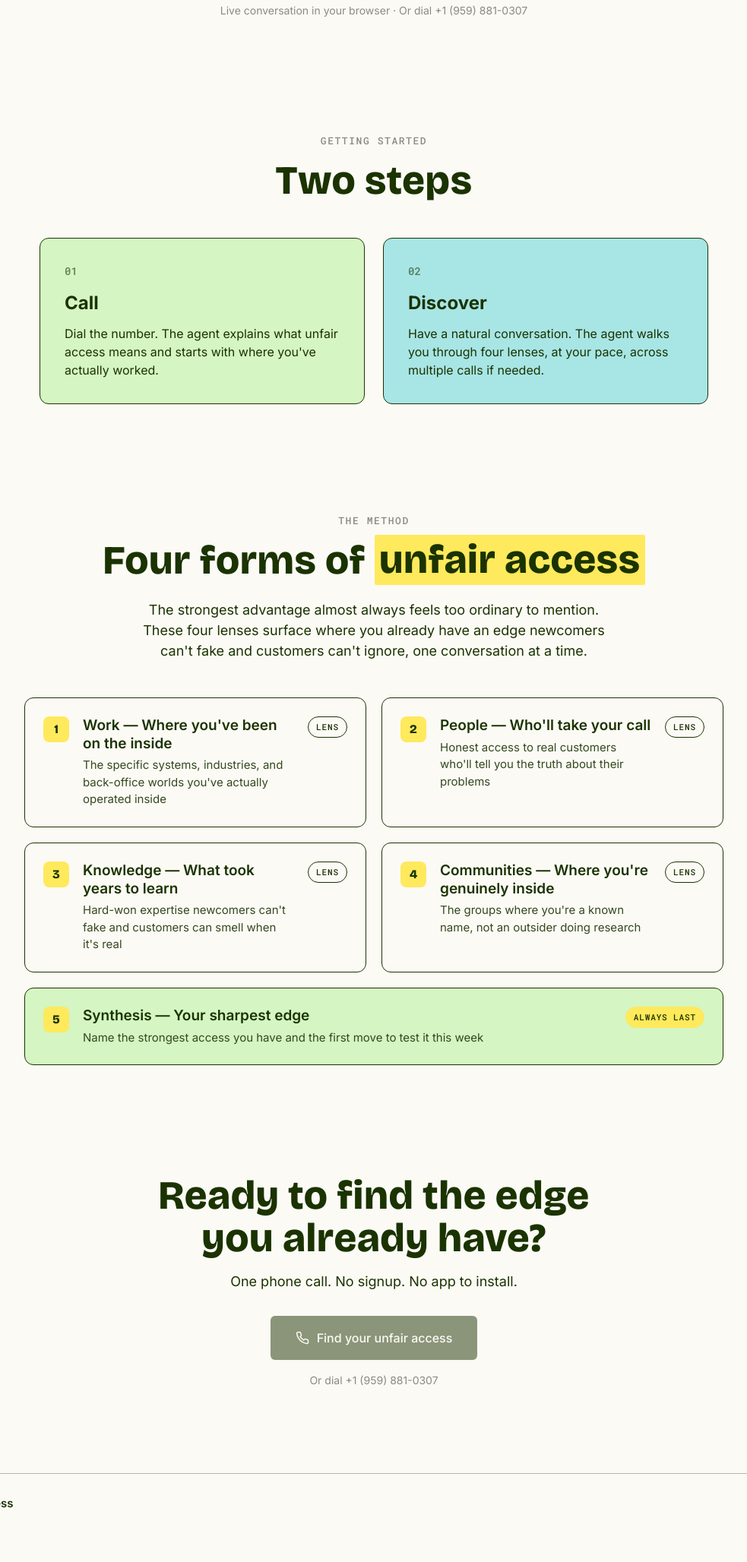
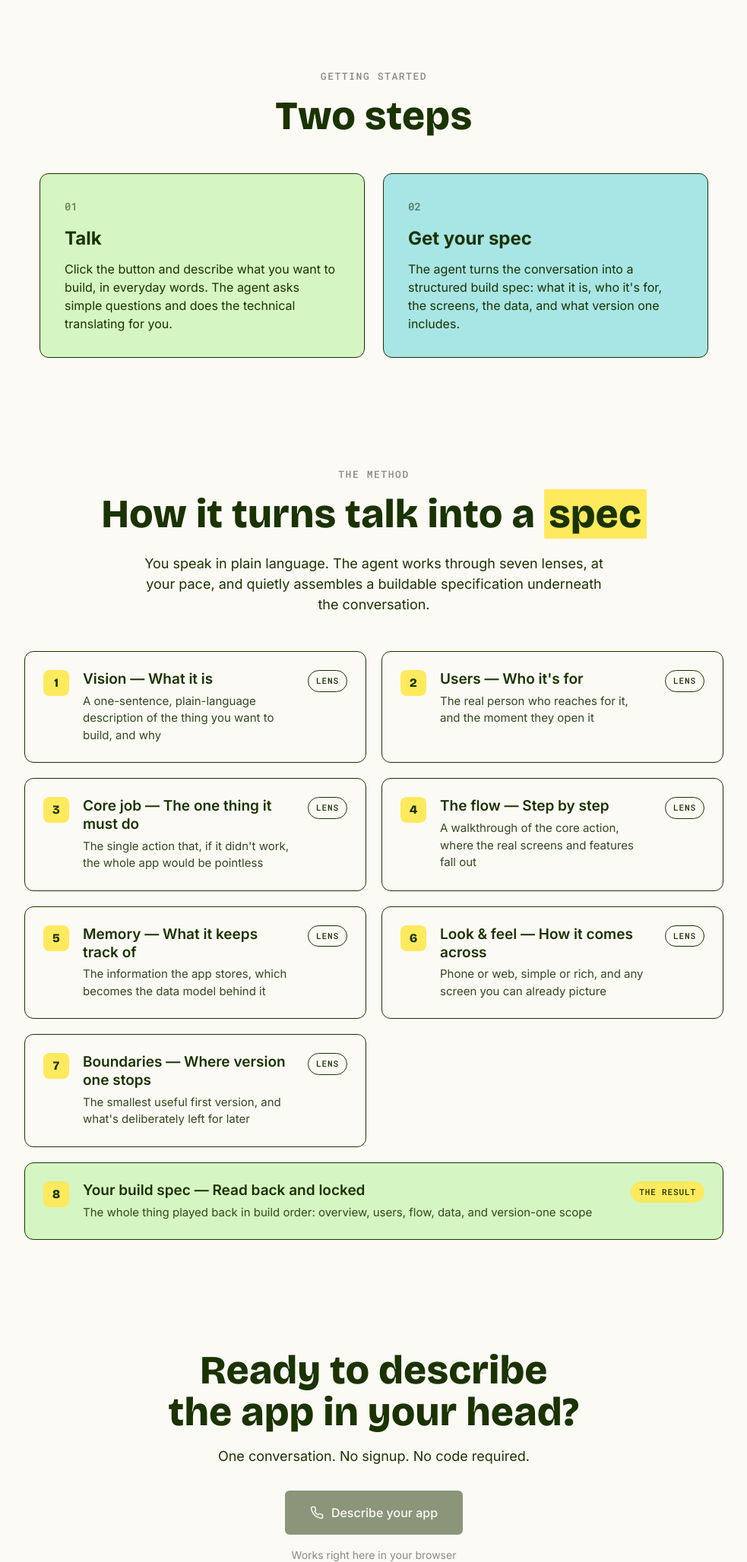
Before and after one commit to ianpilon/blueprint-voice-agent, a website: page docs/index.html in a window 1280 px wide. Shown: the part 744-2800 px from the top of the page at 76% size, without its empty margins (148-1131 px from the left). Before the commit the page ends 2763 px from the top, so only its background shows below. Drawn offline with nearby package versions, Linux system fonts and the light colour scheme.

Commit message:
Rebrand web voice demo to Blueprint, point at blueprint.voiceclaw.ca
Repurposes the existing landing page (design system unchanged) for the
spec-writer agent: new copy, the seven spec lenses, web-call-only (no
phone number), and ASSISTANT_API → blueprint.voiceclaw.ca. The page fetches
the transient assistant from the server and starts a browser voice call
via the Vapi Web SDK public key.

Co-Authored-By: Claude Opus 4.8 (1M context) <noreply@anthropic.com>

```diff
--- a/docs/index.html
+++ b/docs/index.html
@@ -3,8 +3,8 @@
 <head>
   <meta charset="UTF-8">
   <meta name="viewport" content="width=device-width, initial-scale=1.0">
-  <title>Unfair Access — Find the Advantage You Already Have</title>
-  <meta name="description" content="Unfair Access is a voice agent that helps would-be founders find where they already have an edge most founders would spend months and a lot of credibility to get. Call now to try it.">
+  <title>Blueprint — Describe Your App, Get a Build Spec</title>
+  <meta name="description" content="Blueprint is a voice agent that interviews you about the app you want, in plain language, and turns the conversation into a clear specification a developer or a coding AI can build from. No code knowledge needed.">
   <link rel="preconnect" href="https://fonts.googleapis.com">
   <link rel="preconnect" href="https://fonts.gstatic.com" crossorigin>
   <link href="https://fonts.googleapis.com/css2?family=Bricolage+Grotesque:opsz,wght@12..96,700;12..96,800&family=Inter:wght@300;400;500;600;700&family=Roboto+Mono:wght@400;500&display=swap" rel="stylesheet">
@@ -401,8 +401,8 @@
   <nav>
     <div class="bar">
       <div class="logo">
-        <span class="logo-mark">UA</span>
-        <span class="logo-word">Unfair Access</span>
+        <span class="logo-mark">BP</span>
+        <span class="logo-word">Blueprint</span>
       </div>
       <a href="#" class="btn btn-outline" data-call-btn data-idle-label="Call Now"><span data-call-label>Call Now</span></a>
     </div>
@@ -413,15 +413,15 @@
       <div class="hero-inner reveal">
         <p class="badge">
           <svg viewBox="0 0 24 24" fill="none" stroke="currentColor" stroke-width="2" stroke-linecap="round" stroke-linejoin="round"><path d="M12 2v4M12 18v4M4.9 4.9l2.8 2.8M16.3 16.3l2.8 2.8M2 12h4M18 12h4M4.9 19.1l2.8-2.8M16.3 7.7l2.8-2.8"/></svg>
-          Voice-powered for would-be founders
+          Voice-powered app planning
         </p>
-        <h1>Find the <span class="hl">unfair access</span><br>you already have</h1>
-        <p class="hero-lead">A voice agent that helps you surface the edge you're sitting on. The people, places, and hard-won knowledge most founders would spend months and a lot of credibility to get. One phone call is all it takes.</p>
-        <a href="#" class="btn btn-primary" data-call-btn data-idle-label="Find your unfair access">
+        <h1>Describe your app.<br>Get a <span class="hl">build spec</span>.</h1>
+        <p class="hero-lead">A voice agent that talks through the app you want, in plain words, and turns the conversation into a clear specification a developer or a coding AI can build from. You don't need to know a thing about code. That's its job.</p>
+        <a href="#" class="btn btn-primary" data-call-btn data-idle-label="Describe your app">
           <svg viewBox="0 0 24 24" fill="none" stroke="currentColor" stroke-width="2" stroke-linecap="round" stroke-linejoin="round"><path d="M22 16.92v3a2 2 0 0 1-2.18 2 19.79 19.79 0 0 1-8.63-3.07 19.5 19.5 0 0 1-6-6 19.79 19.79 0 0 1-3.07-8.67A2 2 0 0 1 4.11 2h3a2 2 0 0 1 2 1.72c.127.96.361 1.903.7 2.81a2 2 0 0 1-.45 2.11L8.09 9.91a16 16 0 0 0 6 6l1.27-1.27a2 2 0 0 1 2.11-.45c.907.339 1.85.573 2.81.7A2 2 0 0 1 22 16.92z"/></svg>
-          <span data-call-label>Find your unfair access</span>
+          <span data-call-label>Describe your app</span>
         </a>
-        <p class="hero-aside" data-call-status>Live conversation in your browser &middot; Or dial +1 (959) 881-0307</p>
+        <p class="hero-aside" data-call-status>Live voice conversation in your browser &middot; No signup</p>
         <button type="button" class="download-transcript" data-download-transcript>
           <svg viewBox="0 0 24 24" fill="none" stroke="currentColor" stroke-width="2" stroke-linecap="round" stroke-linejoin="round"><path d="M21 15v4a2 2 0 0 1-2 2H5a2 2 0 0 1-2-2v-4"/><polyline points="7 10 12 15 17 10"/><line x1="12" y1="15" x2="12" y2="3"/></svg>
           Download transcript
@@ -439,13 +439,13 @@
       <div class="steps">
         <div class="step mint reveal">
           <div class="step-num">01</div>
-          <h3>Call</h3>
-          <p>Dial the number. The agent explains what unfair access means and starts with where you've actually worked.</p>
+          <h3>Talk</h3>
+          <p>Click the button and describe what you want to build, in everyday words. The agent asks simple questions and does the technical translating for you.</p>
         </div>
         <div class="step teal reveal">
           <div class="step-num">02</div>
-          <h3>Discover</h3>
-          <p>Have a natural conversation. The agent walks you through four lenses, at your pace, across multiple calls if needed.</p>
+          <h3>Get your spec</h3>
+          <p>The agent turns the conversation into a structured build spec: what it is, who it's for, the screens, the data, and what version one includes.</p>
         </div>
       </div>
     </div>
@@ -455,49 +455,73 @@
     <div class="wrap">
       <div class="sec-head reveal">
         <span class="kicker">The method</span>
-        <h2>Four forms of <span class="hl">unfair access</span></h2>
+        <h2>How it turns talk into a <span class="hl">spec</span></h2>
       </div>
-      <p class="framework-intro reveal">The strongest advantage almost always feels too ordinary to mention. These four lenses surface where you already have an edge newcomers can't fake and customers can't ignore, one conversation at a time.</p>
+      <p class="framework-intro reveal">You speak in plain language. The agent works through seven lenses, at your pace, and quietly assembles a buildable specification underneath the conversation.</p>
       <div class="tiers">
         <div class="tier reveal">
           <span class="tier-num">1</span>
           <div class="tier-body">
-            <h4>Work &mdash; Where you've been on the inside</h4>
-            <p>The specific systems, industries, and back-office worlds you've actually operated inside</p>
+            <h4>Vision &mdash; What it is</h4>
+            <p>A one-sentence, plain-language description of the thing you want to build, and why</p>
           </div>
           <span class="tier-tag">Lens</span>
         </div>
         <div class="tier reveal">
           <span class="tier-num">2</span>
           <div class="tier-body">
-            <h4>People &mdash; Who'll take your call</h4>
-            <p>Honest access to real customers who'll tell you the truth about their problems</p>
+            <h4>Users &mdash; Who it's for</h4>
+            <p>The real person who reaches for it, and the moment they open it</p>
           </div>
           <span class="tier-tag">Lens</span>
         </div>
         <div class="tier reveal">
           <span class="tier-num">3</span>
           <div class="tier-body">
-            <h4>Knowledge &mdash; What took years to learn</h4>
-            <p>Hard-won expertise newcomers can't fake and customers can smell when it's real</p>
+            <h4>Core job &mdash; The one thing it must do</h4>
+            <p>The single action that, if it didn't work, the whole app would be pointless</p>
           </div>
           <span class="tier-tag">Lens</span>
         </div>
         <div class="tier reveal">
           <span class="tier-num">4</span>
           <div class="tier-body">
-            <h4>Communities &mdash; Where you're genuinely inside</h4>
-            <p>The groups where you're a known name, not an outsider doing research</p>
+            <h4>The flow &mdash; Step by step</h4>
+            <p>A walkthrough of the core action, where the real screens and features fall out</p>
+          </div>
+          <span class="tier-tag">Lens</span>
+        </div>
+        <div class="tier reveal">
+          <span class="tier-num">5</span>
+          <div class="tier-body">
+            <h4>Memory &mdash; What it keeps track of</h4>
+            <p>The information the app stores, which becomes the data model behind it</p>
+          </div>
+          <span class="tier-tag">Lens</span>
+        </div>
+        <div class="tier reveal">
+          <span class="tier-num">6</span>
+          <div class="tier-body">
+            <h4>Look &amp; feel &mdash; How it comes across</h4>
+            <p>Phone or web, simple or rich, and any screen you can already picture</p>
+          </div>
+          <span class="tier-tag">Lens</span>
+        </div>
+        <div class="tier reveal">
+          <span class="tier-num">7</span>
+          <div class="tier-body">
+            <h4>Boundaries &mdash; Where version one stops</h4>
+            <p>The smallest useful first version, and what's deliberately left for later</p>
           </div>
           <span class="tier-tag">Lens</span>
         </div>
         <div class="tier synthesis reveal">
-          <span class="tier-num">5</span>
+          <span class="tier-num">8</span>
           <div class="tier-body">
-            <h4>Synthesis &mdash; Your sharpest edge</h4>
-            <p>Name the strongest access you have and the first move to test it this week</p>
+            <h4>Your build spec &mdash; Read back and locked</h4>
+            <p>The whole thing played back in build order: overview, users, flow, data, and version-one scope</p>
           </div>
-          <span class="tier-tag synthesis">Always last</span>
+          <span class="tier-tag synthesis">The result</span>
         </div>
       </div>
     </div>
@@ -506,21 +530,21 @@
   <section class="block cta">
     <div class="wrap">
       <div class="cta-inner reveal">
-        <h2>Ready to find the edge<br>you already have?</h2>
-        <p class="cta-sub">One phone call. No signup. No app to install.</p>
-        <a href="#" class="btn btn-primary" data-call-btn data-idle-label="Find your unfair access">
+        <h2>Ready to describe<br>the app in your head?</h2>
+        <p class="cta-sub">One conversation. No signup. No code required.</p>
+        <a href="#" class="btn btn-primary" data-call-btn data-idle-label="Describe your app">
           <svg viewBox="0 0 24 24" fill="none" stroke="currentColor" stroke-width="2" stroke-linecap="round" stroke-linejoin="round"><path d="M22 16.92v3a2 2 0 0 1-2.18 2 19.79 19.79 0 0 1-8.63-3.07 19.5 19.5 0 0 1-6-6 19.79 19.79 0 0 1-3.07-8.67A2 2 0 0 1 4.11 2h3a2 2 0 0 1 2 1.72c.127.96.361 1.903.7 2.81a2 2 0 0 1-.45 2.11L8.09 9.91a16 16 0 0 0 6 6l1.27-1.27a2 2 0 0 1 2.11-.45c.907.339 1.85.573 2.81.7A2 2 0 0 1 22 16.92z"/></svg>
-          <span data-call-label>Find your unfair access</span>
+          <span data-call-label>Describe your app</span>
         </a>
-        <p class="hero-aside">Or dial +1 (959) 881-0307</p>
+        <p class="hero-aside">Works right here in your browser</p>
       </div>
     </div>
   </section>
 
   <footer>
     <div class="wrap">
-      <p>Unfair Access</p>
-      <p><a href="https://github.com/ianpilon/unfair-access-voice-agent" target="_blank" rel="noopener">GitHub</a></p>
+      <p>Blueprint</p>
+      <p><a href="https://github.com/ianpilon/blueprint-voice-agent" target="_blank" rel="noopener">GitHub</a></p>
     </div>
   </footer>
 
@@ -559,8 +583,8 @@
     import Vapi from "https://esm.sh/@vapi-ai/web@2.3.8";
 
     const VAPI_PUBLIC_KEY = "c7d496d8-e4fb-44fe-9ffe-755d41ae32c3";
-    const ASSISTANT_API = "https://unfair-access-voice-agent.voiceclaw.ca/webhook/assistant-request?web=1";
-    const HERO_STATUS_DEFAULT = "Live conversation in your browser · Or dial +1 (959) 881-0307";
+    const ASSISTANT_API = "https://blueprint.voiceclaw.ca/webhook/assistant-request?web=1";
+    const HERO_STATUS_DEFAULT = "Live voice conversation in your browser · No signup";
 
     let vapi = null;
     let state = "idle"; // idle | connecting | active
@@ -625,20 +649,20 @@
       if (!transcript.length) return;
       const stamp = new Date();
       const header = [
-        'Unfair Access — Conversation Transcript',
+        'Blueprint — Conversation Transcript',
         stamp.toLocaleString(),
         '='.repeat(48),
         ''
       ].join('\n');
       const body = transcript
-        .map(t => `${t.role === 'user' ? 'You' : 'Unfair Access'}: ${t.text}`)
+        .map(t => `${t.role === 'user' ? 'You' : 'Blueprint'}: ${t.text}`)
         .join('\n\n');
       const blob = new Blob([header + body + '\n'], { type: 'text/plain;charset=utf-8' });
       const url = URL.createObjectURL(blob);
       const a = document.createElement('a');
       const fileStamp = stamp.toISOString().slice(0, 19).replace(/[:T]/g, '-');
       a.href = url;
-      a.download = `unfair-access-transcript-${fileStamp}.txt`;
+      a.download = `blueprint-transcript-${fileStamp}.txt`;
       document.body.appendChild(a);
       a.click();
       a.remove();
```
